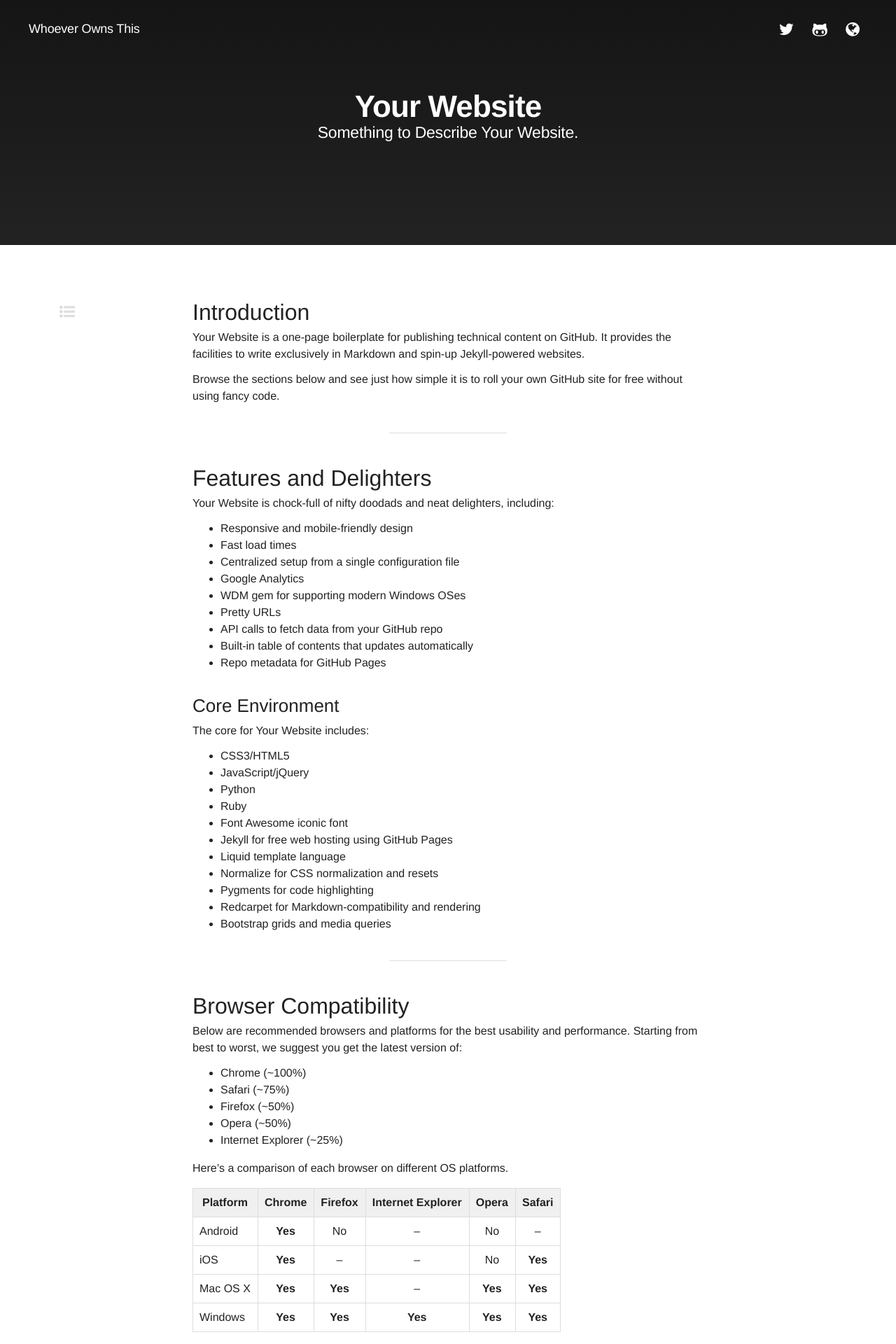
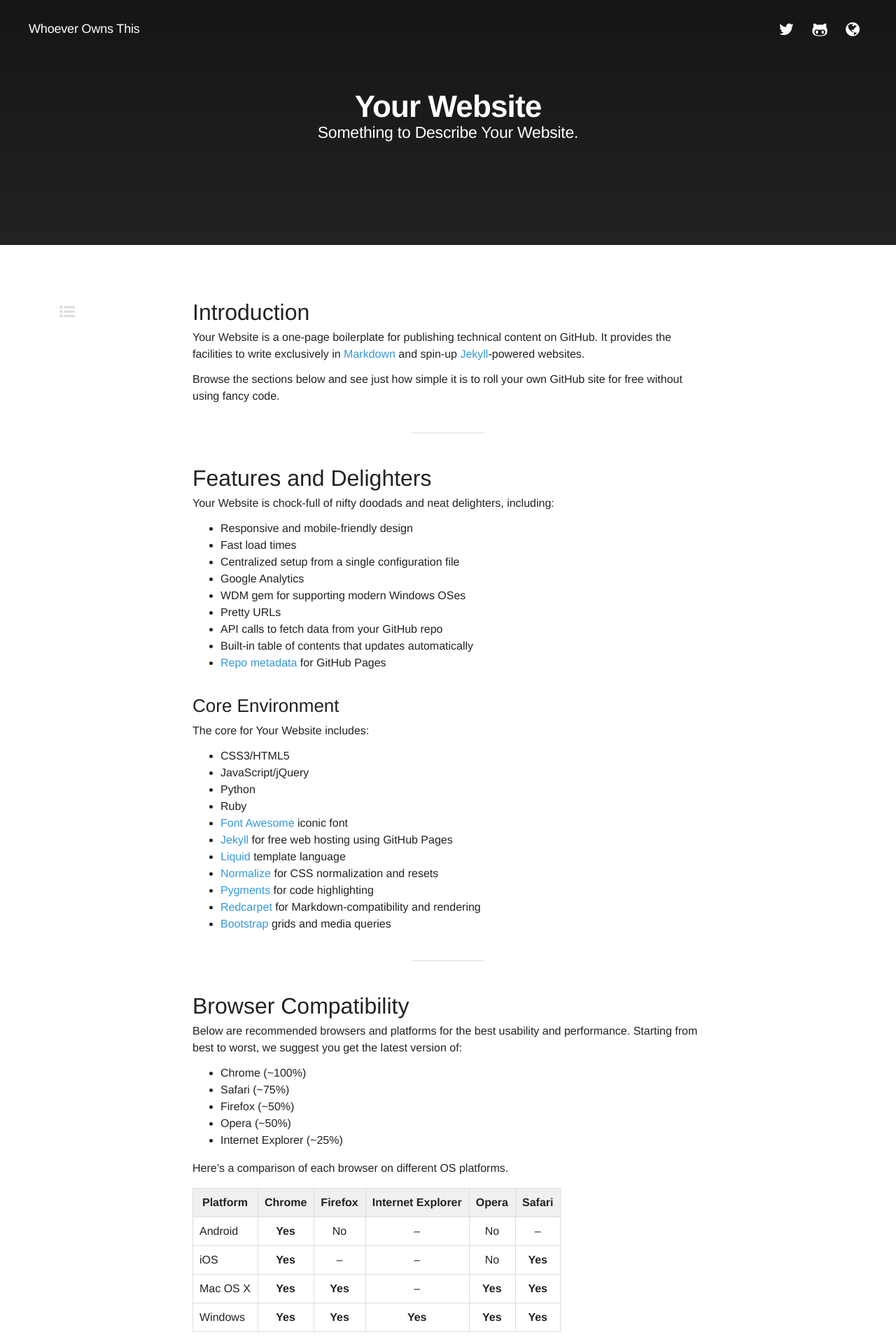
Before and after one commit to caleorourke/skim, a Jekyll site: the page built from index.md, in a window 1280 px wide. Shown: the top 1920 px of the page at 70% size. Built offline with Jekyll 4.4.1, drawn with Linux system fonts in a browser that asks for light colours; nearby versions of some CDN libraries; Markdown is read by kramdown in place of the engine named in the settings.

Commit message:
refactor scaffolding.css

```diff
--- a/stylesheets/scaffolding.css
+++ b/stylesheets/scaffolding.css
@@ -135,35 +135,24 @@ p {
   margin: 0 0 12px;
 }
 
-u {
-    text-decoration: none;
-    background-image: linear-gradient(to bottom,rgba(0,0,0,0) 75%,rgba(0,0,0,.9) 75%);
-    background-repeat: repeat-x;
-    background-position: 0 16px;
-    background-size: 2px 2px;
-}
-
 hr {
-    width: 10.5em;
+  width: 6.5em;
   margin: 2.5em auto 2.5em;
   clear: both;
   border-top: 1px solid #ddd;
 }
 
 a {
-    color: #222;
-    background-image: linear-gradient(to bottom,rgba(0,0,0,0) 75%,rgba(0,0,0,.9) 75%);
-    background-repeat: repeat-x;
-    background-position: 0 16px;
-    background-size: 2px 2px;
-    -webkit-transition-duration: .3s;
-            transition-duration: .3s;
+  color: #3498db;
+  -webkit-transition-duration: .4s;
+          transition-duration: .4s;
 }
 
 a:hover,
 a:focus,
 a:active {
-    color: #555;
+  color: #3498db;
+  text-decoration: underline;
 }
 
 ul,
```
Lines whose indentation alone changed are shown as unchanged.
